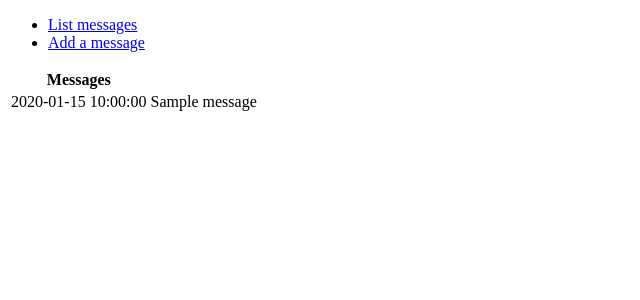
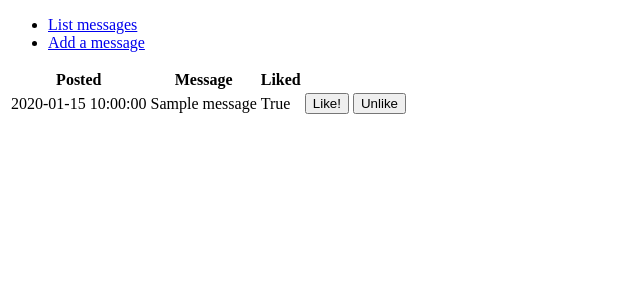
Before and after one commit to H4m5t3r/Keskustelufoorumi, a Flask app: page /messages in a window 1280 px wide. Shown: the top 300 px of the page, without its empty margins (0-640 px from the left). Run offline with Flask 2, Linux system fonts and the light colour scheme; tables that the repository leaves empty hold one stand-in row (values such as "Sample post").

Commit message:
Ajankohta ja tykkäys-toiminto

```diff
--- a/application/messages/models.py
+++ b/application/messages/models.py
@@ -7,6 +7,8 @@ class Message(db.Model):
     onupdate=db.func.current_timestamp())
 
     name = db.Column(db.String(144), nullable=False)
+    liked = db.Column(db.Boolean, nullable=False)
 
     def __init__(self, name):
         self.name = name
+        self.liked = False
--- a/application/messages/views.py
+++ b/application/messages/views.py
@@ -10,6 +10,24 @@ def messages_index():
 def messages_form():
     return render_template("messages/new.html")
 
+@app.route("/messages/like/<message_id>/", methods=["POST"])
+def messages_set_liked(message_id):
+
+    t = Message.query.get(message_id)
+    t.liked = True
+    db.session().commit()
+
+    return redirect(url_for("messages_index"))
+
+@app.route("/messages/unlike/<message_id>/", methods=["POST"])
+def messages_set_unlike(message_id):
+
+    t = Message.query.get(message_id)
+    t.liked = False
+    db.session().commit()
+
+    return redirect(url_for("messages_index"))
+
 @app.route("/messages/", methods=["POST"])
 def messages_create():
     t = Message(request.form.get("name"))
--- a/application/templates/index.html
+++ b/application/templates/index.html
@@ -2,6 +2,6 @@
 
 {% block body %}
   <p>
-    Hello world!
+    Tervetuloa keskustelufoorumiin!
   </p>
 {% endblock %}
--- a/application/templates/messages/list.html
+++ b/application/templates/messages/list.html
@@ -3,12 +3,25 @@
 {% block body %}
   <table>
     <tr>
-      <th>Messages</th>
+      <th>Posted</th>
+      <th>Message</th>
+      <th>Liked</th>
     </tr>
     {% for message in message %}
     <tr>
       <td>{{ message.date_created }}</td>
       <td>{{ message.name }}</td>
+      <td>{{ message.liked }}</td>
+      <td>
+        <form method="POST" action="{{ url_for('messages_set_liked', message_id=message.id) }}">
+	  <input type="submit" value="Like!"/>
+	</form>
+      </td>
+      <td>
+        <form method="POST" action="{{ url_for('messages_set_unlike', message_id=message.id) }}">
+	  <input type="submit" value="Unlike"/>
+	</form>
+      </td>
     </tr>
     {% endfor %}
   </table>
```
Also changed, not shown: documentation/README.md (renamed from README.md).
